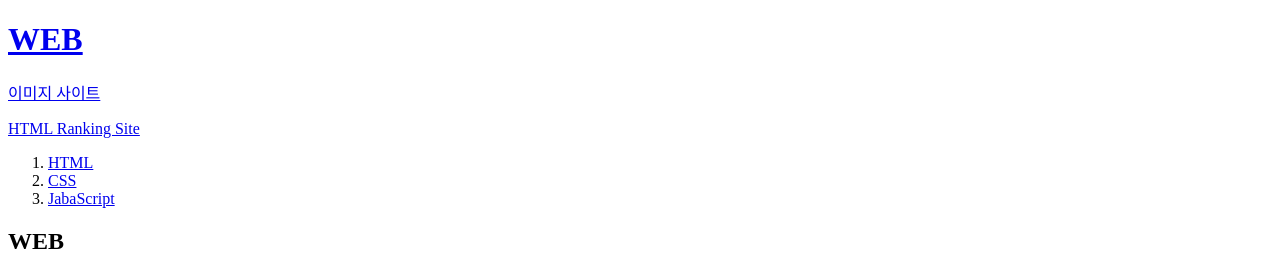
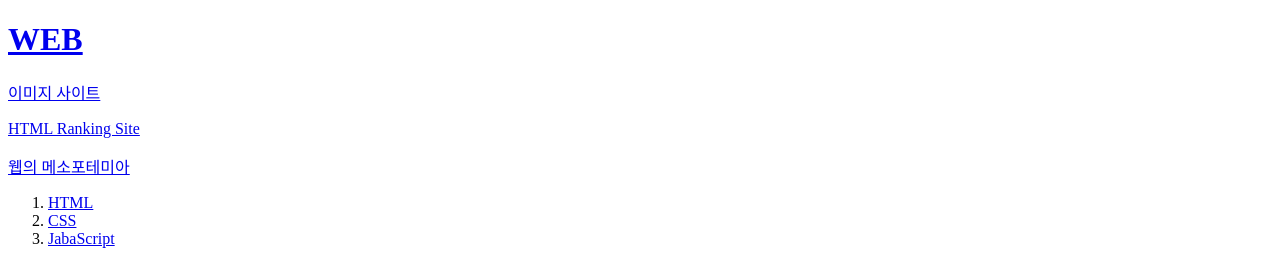
Before and after one commit to jhgoohg/my-first-web-site, a plain HTML site: page index.html in a window 1280 px wide. Shown: the top 265 px of the page. Drawn offline with Linux system fonts and the light colour scheme.

Commit message:
Update index.html

```diff
--- a/index.html
+++ b/index.html
@@ -8,6 +8,7 @@
   <h1><a href="index.html">WEB</a></h1>
   <p><a href="unsplash.com">이미지 사이트</a></p>
   <p><a href="https://advancedwebranking.com/html/">HTML Ranking Site</a></p>
+  <p><a href="http://info.cren.ch">웹의 메소포테미아</a></p>
   <ol>
     <li><a href="1.html">HTML</a></li>
     <li><a href="2.html">CSS</a></li>
```
